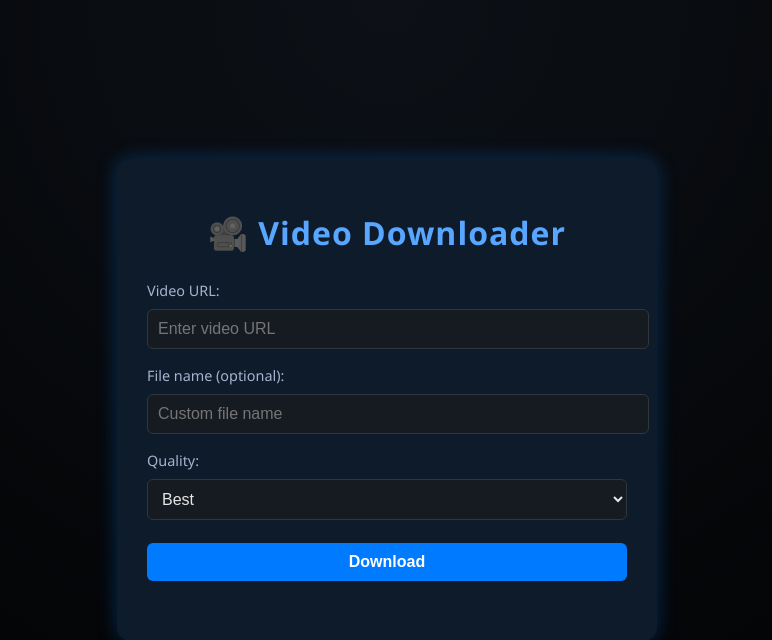
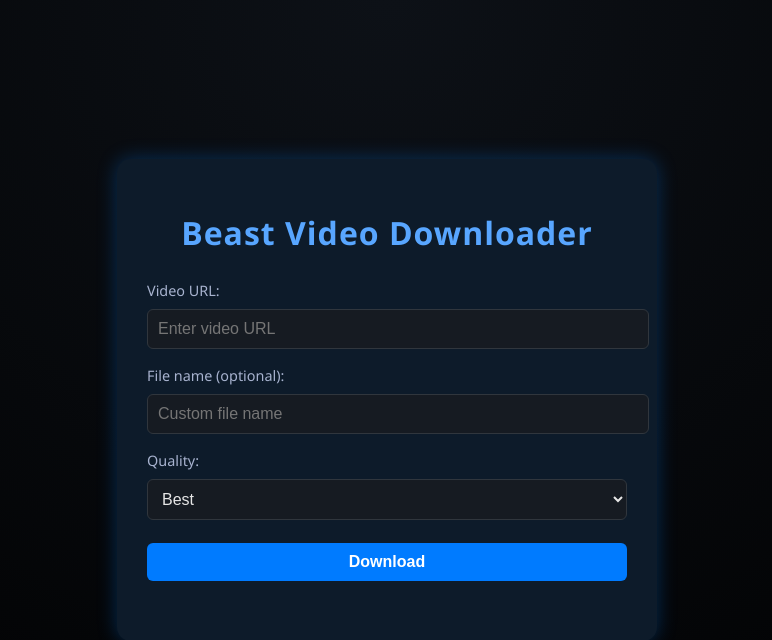
Before and after one commit to Therealmahfooz/Video-Downloader, a Flask app: page / in a window 1280 px wide. Shown: the top 640 px of the page, without its empty margins (253-1025 px from the left). Run offline with Flask 3, Linux system fonts and the light colour scheme.

Commit message:
Update Video Downloader HTML structure and styles

```diff
--- a/templates/index.html
+++ b/templates/index.html
@@ -99,7 +99,7 @@
 </head>
 <body>
   <div class="container">
-    <h1>🎥 Video Downloader</h1>
+    <h1>Beast Video Downloader  </h1>
     <form id="downloadForm">
       <label for="url">Video URL:</label>
       <input type="url" id="url" name="url" placeholder="Enter video URL" required>
```
